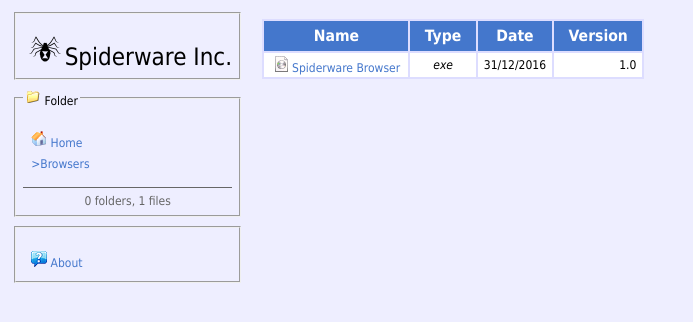
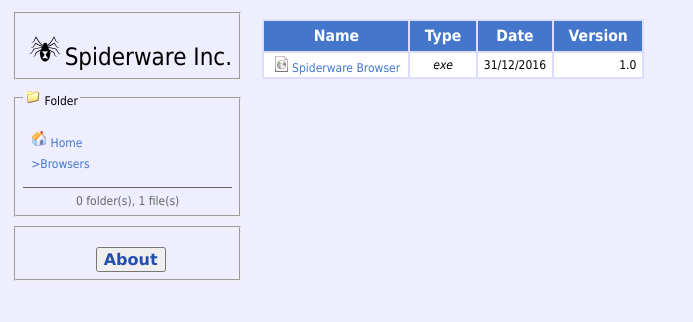
Before and after one commit to FezDenver/FezDenver.github.io, a plain HTML site: page Browser/index.html in a window 1280 px wide. Shown: the whole page, without its empty margins (0-693 px from the left). Drawn offline with Linux system fonts and the light colour scheme.

Commit message:
minor changes

```diff
--- a/Browser/index.html
+++ b/Browser/index.html
@@ -17,7 +17,7 @@
 
 	<script>
 	function about() {
-		alert("Made by FezDenver ©2016")
+		alert("Made by FezDenver ©2016-2017")
 	}
 	</script>
 
@@ -56,7 +56,7 @@
 		<a href="../Browser/index.html">>Browsers</a>
        </div>
 
-		<div id='folder-stats'>0 folders, 1 files
+		<div id='folder-stats'>0 folder(s), 1 file(s)
 		</div>
 
 
@@ -70,12 +70,15 @@
 
 	<div id='breadcrumbs'>
 
-	<a href="javascript:about()"  /><img src="../img/about.png"> About</a>
+	<form>
+<center><input style="font-size:16px;color:#234EAE;font-family:verdana;font-weight:bold;" type=button value="About" onClick="javascript:about()"></center>
+</form>
 	 </div>
 	</div>
 
 
 	</fieldset>
+
 
 
 </div>
--- a/index.html
+++ b/index.html
@@ -55,7 +55,7 @@
 		<a href="index.html"  /> <img src="img/img1.gif"> Home</a>
        </div>
 
-		<div id='folder-stats'>1 folders, 0 files
+		<div id='folder-stats'>1 folder(s), 0 file(s)
 		</div>
 
 
```
